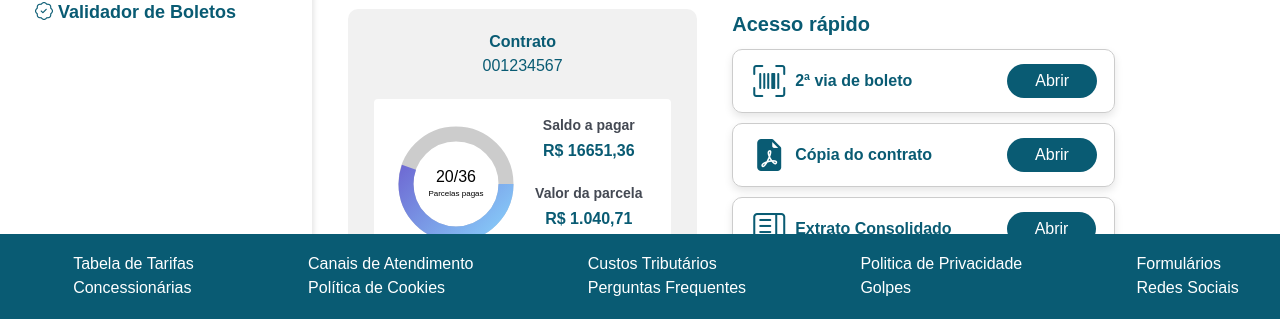
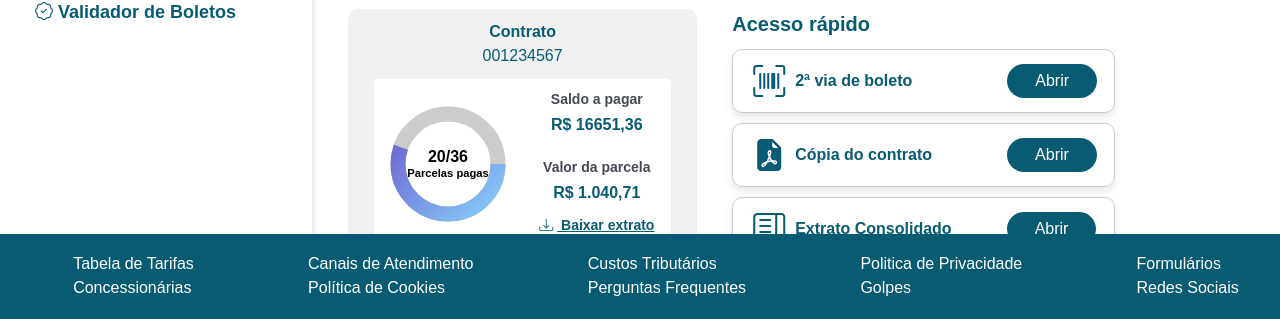
Before and after one commit to christiananjos/Projeto, an Angular app in the folder Poc-Volks/: page / in a window 1280 px wide. Shown: the part 432-751 px from the top of the page. Built offline with nearby package versions, Linux system fonts and the light colour scheme.

Commit message:
ajuste no main content

```diff
--- a/Poc-Volks/src/app/app.component.html
+++ b/Poc-Volks/src/app/app.component.html
@@ -72,12 +72,11 @@
     <!-- Grafico e Resumo do contrato -->
     <div style="width: 50%; height: 74.5%; background-color: #F1F1F1; border-radius: 10px;">
       <div
-        style="width: 100%;height: 90px; display: flex; flex-direction: column; align-items: center; justify-content: center;">
+        style="width: 100%;height: 70px; display: flex; flex-direction: column; align-items: center; justify-content: center;">
         <span style="font-weight: bold;">Contrato</span>
         <span class="contract-badge">001234567</span>
       </div>
-      <div style="width: 85%; height: 170px; border-radius: 4px; padding: 16px; gap: 8px; background-color: #ffffff;
-            margin-left: auto;margin-right: auto;margin-top: auto;margin-bottom: auto;">
+      <div style="width: 85%; height: 170px; border-radius: 4px; background-color: #ffffff; margin-left: auto;margin-right: auto;margin-top: 0;margin-bottom: auto;">
         <div style="display: flex; width: 100%; height: 100%;">
           <div style="width: 50%; height: 100%; display: flex; align-items: center; justify-content: center;">
             <div class="progress-circle">
@@ -93,17 +92,16 @@
                     <stop offset="100%" style="stop-color:#87CEFA; stop-opacity:1" />
                   </linearGradient>
                 </defs>
-                <text x="50%" y="45%" dominant-baseline="middle" text-anchor="middle">20/36</text>
-                <text x="50%" y="58%" dominant-baseline="middle" text-anchor="middle" style="font-size: 0.5em;">Parcelas
+                <text x="50%" y="45%" dominant-baseline="middle" text-anchor="middle" style="font-weight: bold ;">20/36</text>
+                <text x="50%" y="58%" dominant-baseline="middle" text-anchor="middle" style="font-size: 0.7em; font-weight: bold;">Parcelas
                   pagas</text>
 
               </svg>
             </div>
           </div>
           <div style="width: 50%; height: 100%; flex-direction: column; color: #095B73;">
-            <div>
-              <div
-                style="display: flex; flex-direction: column; align-items: center; height: 100%; margin-bottom: 20px;">
+            <div style="margin-top: 10px;">
+              <div style="display: flex; flex-direction: column; align-items: center; height: 100%; margin-bottom: 20px;">
                 <span style="font-size: 14px;color: #444953;margin-bottom: 3px;font-weight: bold;">Saldo a
                   pagar</span>
                 <span style="font-size: 16px; font-weight: bold;">R$ 16651,36</span>
```
